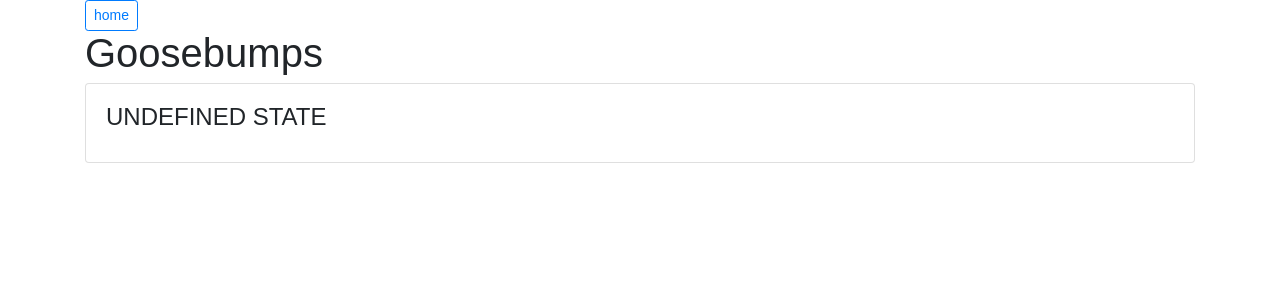
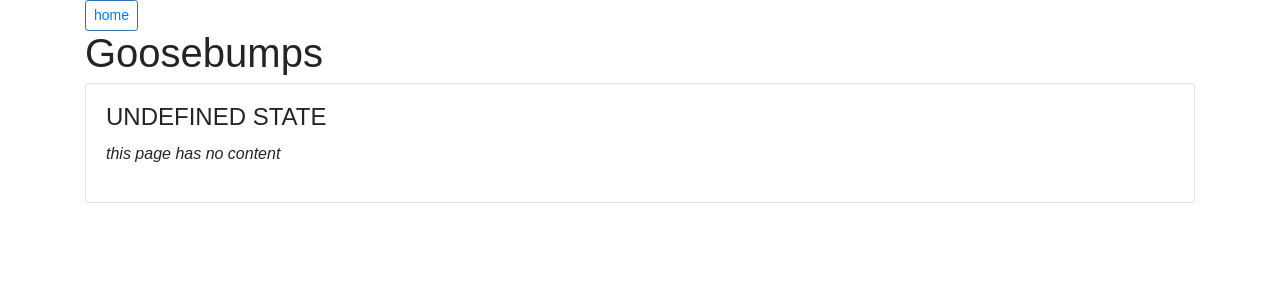
Before and after one commit to hughrawlinson/choose-your-own-docs, a React (Create React App) app: page / in a window 1280 px wide. Shown: the top 300 px of the page. Built offline with nearby package versions, Linux system fonts and the light colour scheme.

Commit message:
Use new Markdown API

```diff
--- a/src/Page.js
+++ b/src/Page.js
@@ -7,12 +7,14 @@
       <div className="card">
         <div className="card-body">
           <h4 className="card-title">{this.props.title}</h4>
-          <Markdown className="card-text" source={this.props.content}/>
-          {this.props.edges.map(e => (
-            <a tabIndex="0"
-               className="card-link"
-               onClick={() => this.props.setCurrentPage(e.title)}
-               key={e.title}>
+          <Markdown className="card-text">{this.props.content}</Markdown>
+          {this.props.edges.map((e) => (
+            <a
+              tabIndex="0"
+              className="card-link"
+              onClick={() => this.props.setCurrentPage(e.title)}
+              key={e.title}
+            >
               {e.title}
             </a>
           ))}
```
